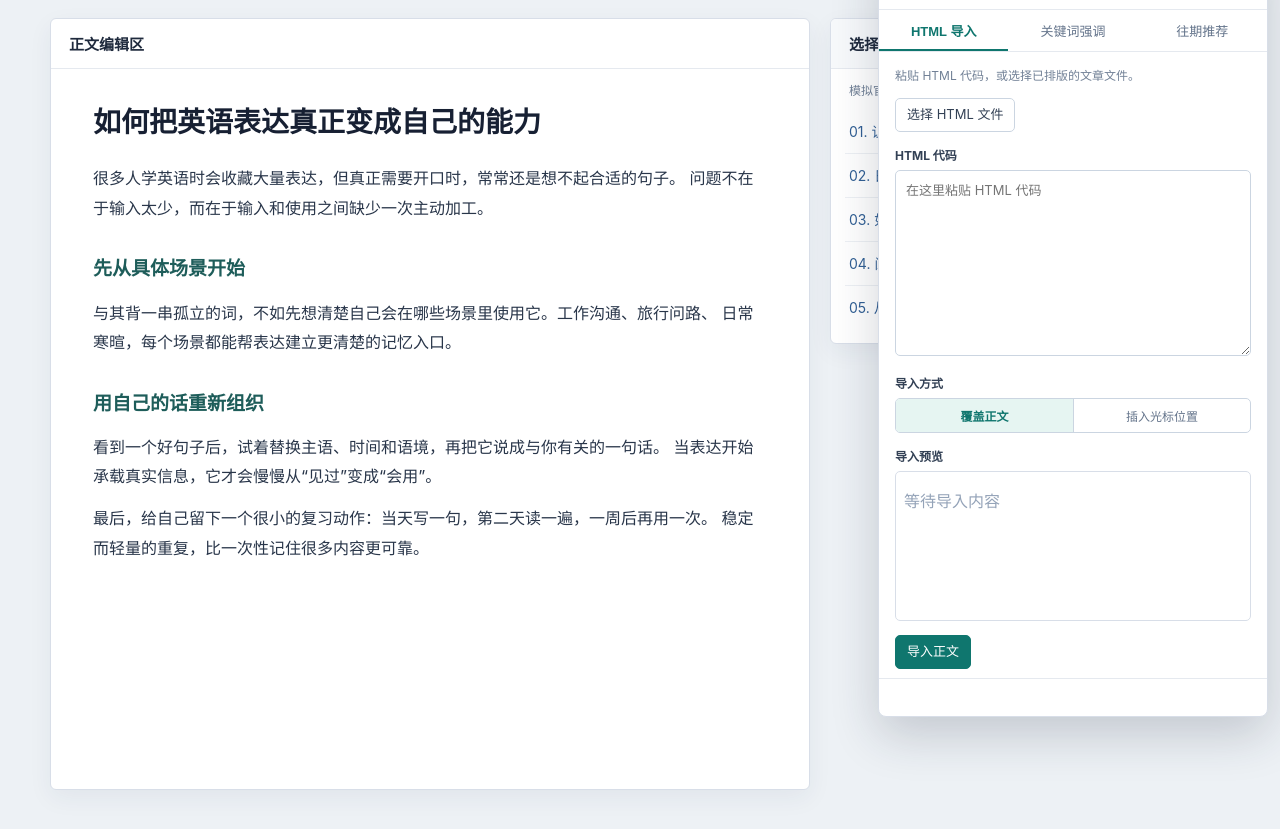
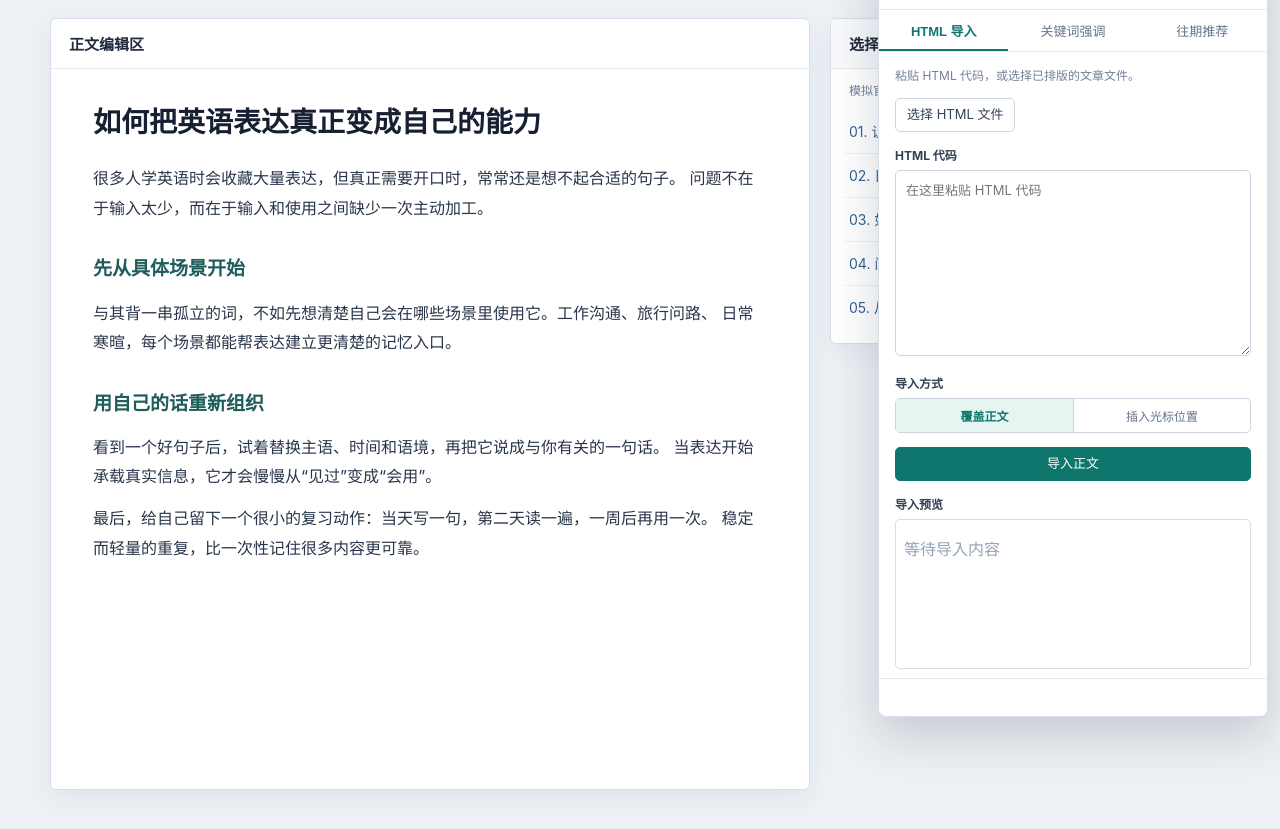
Before and after one commit to supernjau/wechat-article-assistant, a browser extension: page preview.html in a window 1280 px wide. Both pictures are taken after a click on the button "打开公众号文章助手". Shown: the part 71-900 px from the top of the page. Drawn offline with Linux system fonts and the light colour scheme.

Commit message:
fix: keep HTML import action visible

```diff
--- a/src/content.css
+++ b/src/content.css
@@ -253,6 +253,10 @@
   background: #115e59;
 }
 
+.sewa-import-submit {
+  width: 100%;
+}
+
 .sewa-primary-button:disabled,
 .sewa-secondary-button:disabled,
 .sewa-add-button:disabled {
--- a/src/content.js
+++ b/src/content.js
@@ -135,11 +135,11 @@
             <label class="sewa-segment"><input type="radio" name="sewa-import-mode" value="cursor"><span>插入光标位置</span></label>
           </div>
         </div>
+        <button type="button" class="sewa-primary-button sewa-import-submit" data-sewa-action="import-html">导入正文</button>
         <div class="sewa-field">
           <span class="sewa-label">导入预览</span>
           <iframe class="sewa-preview-frame sewa-import-preview" sandbox="" title="HTML 导入预览"></iframe>
         </div>
-        <button type="button" class="sewa-primary-button" data-sewa-action="import-html">导入正文</button>
       </section>
 
       <section class="sewa-view" data-sewa-view="highlight">
```
Also changed, not shown: tests/extension-static.test.js (+9 -0 lines), manifest.json.
